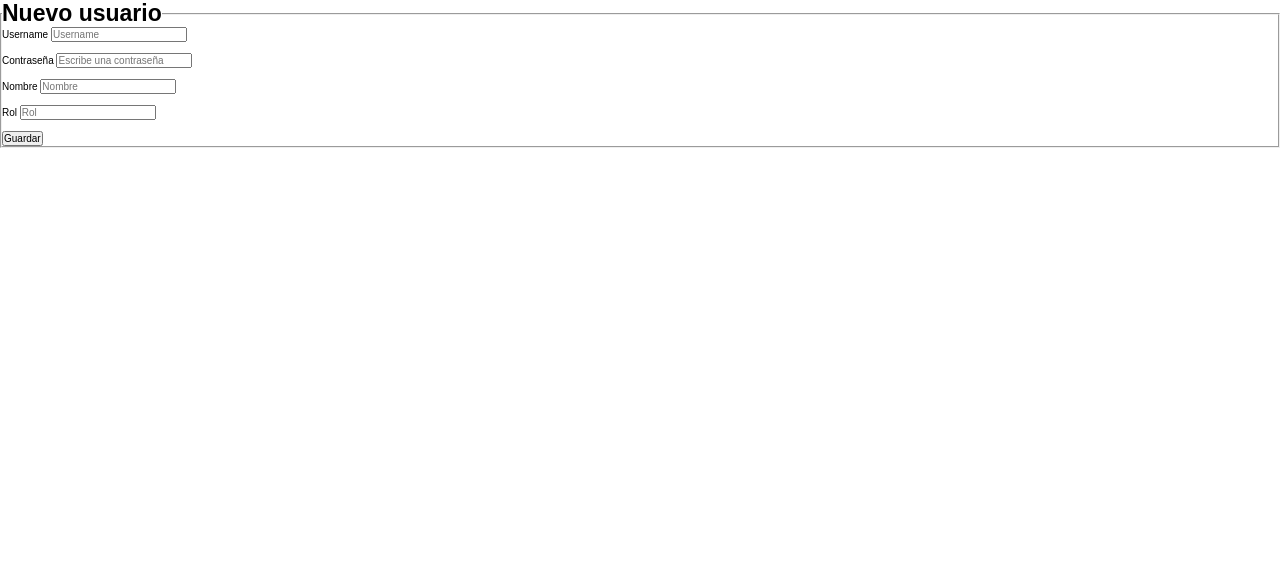
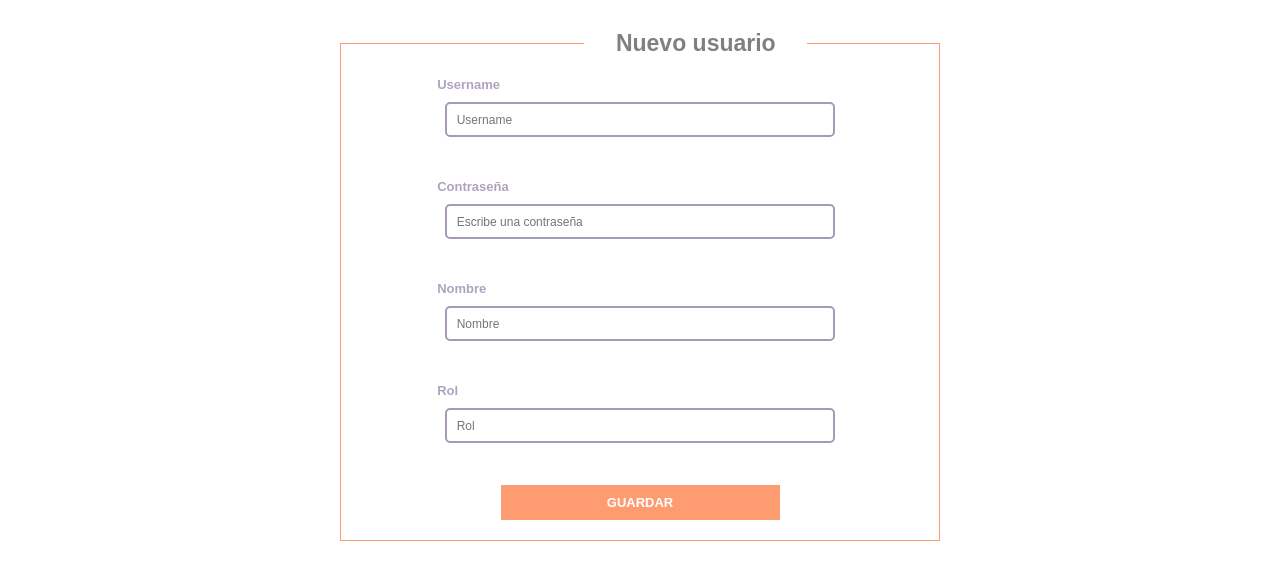
Before and after one commit to CAVB1/Practica-BD, a Django app: page /administration/Users/New/ in a window 1280 px wide. Shown: the part 80-660 px from the top of the page. Run offline with Django 4.2, Linux system fonts and the light colour scheme.

Commit message:
New styles for new registers and editing register

```diff
--- a/bd_project/administration/static/styles/styles.css
+++ b/bd_project/administration/static/styles/styles.css
@@ -66,7 +66,9 @@ nav li a{
 h1{
     font-size: 2.3em;
 }
-
+h2{
+    font-size: 2.2em;
+}
 .h1-container{
     width: 100vw;
     height: 60px;
@@ -180,3 +182,131 @@ h1{
 .bordered-table td,.bordered-table th{
     height: 30px;
 }
+
+.new-form{
+    /* min-width: 300px;
+    width: 600px; */
+    width: 100%;
+    height: auto;
+    display: flex;
+    flex-direction: row;
+    align-items: flex-start;
+    justify-content: space-around;
+    padding: 30px 0;
+    gap: 20px;
+
+
+
+}
+.new-form fieldset{
+    min-width: 300px;
+    width: 600px;
+    outline: none;
+    border: 1px solid var(--atomic-tangerine);
+    display: flex;
+    flex-direction: column;
+    padding: 20px;
+    gap: 10px;
+    align-items: center;
+    justify-content: center;
+
+}
+
+.new-form fieldset legend, .privilege-container h2{
+    width: 40%;
+    color: gray;
+    align-self: center;
+    text-align: center;
+    margin-left: 10%;
+}
+
+.new-form input[type=text], .new-form input[type=password] {
+    width: 70%;
+    height: 35px;
+    border: var(--rose-quartz) 2px solid;
+    border-radius: 5px;
+    outline: none;
+    color: black;
+    padding: 0 10px;
+    font-size: 1.2em;
+}
+
+.new-form label{
+    width: 70%;
+    color: var(--rose-quartz);
+    opacity: 0.9;
+    font-weight: bold;
+    font-size: 1.3em;
+    margin-left: -15px;
+
+
+}
+
+
+.new-form input[type=submit] {
+    width: 50%;
+    height: 35px;
+    border: none;
+    background-color: var(--atomic-tangerine);
+    color: white;
+    font-family: inherit;
+    font-size: 1.3em;
+    font-weight: bolder;
+    text-transform: uppercase;
+    cursor: pointer;
+}
+
+.privilege-container{
+    width: 400px;
+
+    display: flex;
+    flex-direction: column;
+    align-items: center;
+    justify-content: space-around;
+    padding-top: 50px;
+    gap: 50px;
+
+}
+
+.privilege-container li{
+    text-decoration: none;
+    list-style: none;
+}
+
+.privilege-container ul{
+    display: flex;
+    flex-direction: row;
+    flex-wrap: wrap;
+    align-items: center;
+    justify-content: center;
+    gap: 10px;
+}
+
+.privilege-container ul li{
+    width: auto;
+    height: 35px;
+    /* border: #000 1px solid ; */
+    border-radius: 10px;
+    padding: 5px;
+    text-align: center;
+    display: flex;
+    align-items: center;
+    justify-content: center;
+    background-color: var(--tea-green);
+    color: rgb(99, 99, 99);
+    text-transform: uppercase;
+    font-weight: 900;
+    text-decoration: none;
+    /* color: rgba(0, 0, 0, 0.464); */
+
+
+}
+
+.privilege-container a{
+    /* background-color: orange; */
+    width: 100%;
+    font-size: inherit;
+    color: inherit;
+    font-weight: inherit;
+    text-decoration: none;
+}
--- a/bd_project/administration/templates/administration/new_user.html
+++ b/bd_project/administration/templates/administration/new_user.html
@@ -61,7 +61,7 @@
                 <input type="submit" value="Guardar">
 
             </fieldset>
-            <div>
+            <div class="privilege-container">
                 <h2>
                     Privilegios
 
@@ -75,12 +75,12 @@
 
                 </div>
             </div>
-            <div>
+            <div class="privilege-container">
                 <h2>Agregar privilegios</h2>
                 <ul>
-                    {% for t in tables %}
-                    {% for p in privileges %}
-                    <li><a href="{% url 'administration:add_user_privilege' user_obj.id t p %}">{{ t }} : {{ p }}</a></li>
+                    {% for t, t_value in tables.items %}
+                    {% for p, p_value in privileges.items %}
+                    <li style="background-color: rgba(255, 153, 20, 0.808)"><a href="{% url 'administration:add_user_privilege' user_obj.id t p %}">{{ t_value }} | {{ p_value }}</a></li>
 
                     {% endfor %}
                     {% endfor %}
```
Also changed, not shown: bd_project/db.sqlite3.
